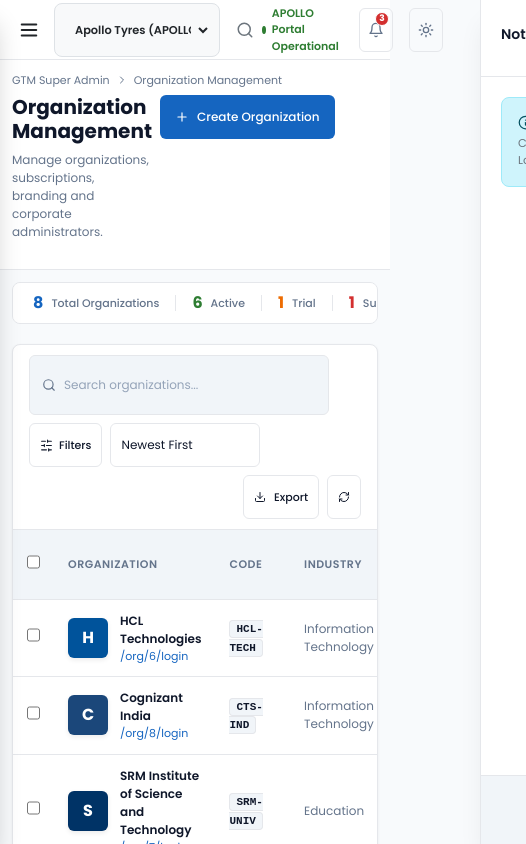
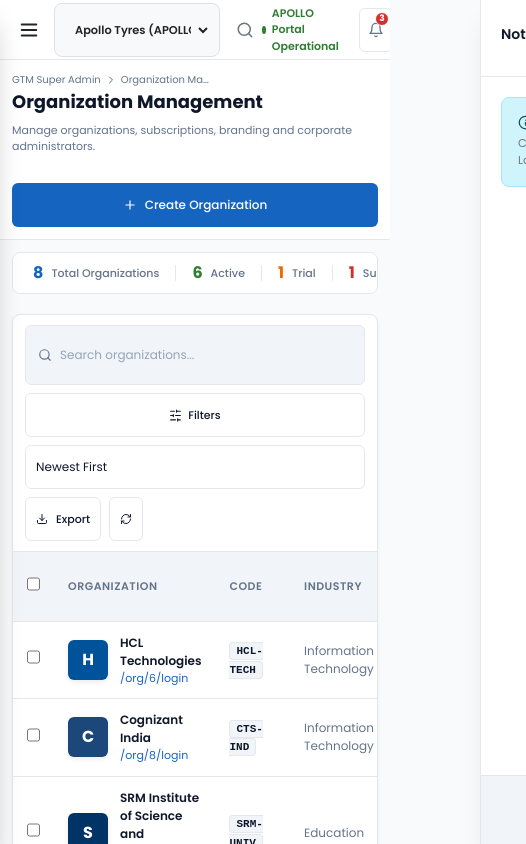
Before and after one commit to Saichu06/gtm-smartgate-vms, a React (Vite) app in the folder frontend/: page /customers in a window 390 px wide. Shown: the top 844 px of the page, 526 px wide, since content can reach past the window. Built offline with nearby package versions, Linux system fonts and the light colour scheme.

Commit message:
Responsiveness improved for mobile for the organization code

```diff
--- a/frontend/src/components/layout/OrgPortalHeader.jsx
+++ b/frontend/src/components/layout/OrgPortalHeader.jsx
@@ -85,26 +85,37 @@
           </div>
 
           {/* Org Name + Plan Badge */}
-          <div>
-            <div style={{ display: 'flex', alignItems: 'center', gap: 8 }}>
-              <span style={{ fontWeight: 700, fontSize: 'var(--text-sm)', color: 'var(--color-text-primary)' }}>
+          <div style={{ minWidth: 0 }}>
+            <div style={{ display: 'flex', alignItems: 'center', gap: 6, flexWrap: 'nowrap' }}>
+              <span
+                style={{
+                  fontWeight: 700,
+                  fontSize: 'var(--text-sm)',
+                  color: 'var(--color-text-primary)',
+                  whiteSpace: 'nowrap',
+                  overflow: 'hidden',
+                  textOverflow: 'ellipsis',
+                  maxWidth: '90px'
+                }}
+              >
                 {orgName}
               </span>
               <span
                 style={{
                   fontSize: 10,
                   fontWeight: 700,
-                  padding: '2px 7px',
+                  padding: '1px 6px',
                   borderRadius: 'var(--radius-sm)',
                   background: planStyle.bg,
                   color: planStyle.text,
                   letterSpacing: '0.3px',
+                  flexShrink: 0
                 }}
               >
                 {plan}
               </span>
             </div>
-            <div style={{ fontSize: 11, color: 'var(--color-text-secondary)' }}>
+            <div className="d-none d-sm-block" style={{ fontSize: 11, color: 'var(--color-text-secondary)' }}>
               <code style={{ fontSize: 10, background: `${primary}12`, color: primary, padding: '1px 5px', borderRadius: 3 }}>
                 {orgCode}
               </code>
--- a/frontend/src/components/layout/PageHeader.jsx
+++ b/frontend/src/components/layout/PageHeader.jsx
@@ -12,13 +12,13 @@
         <span>GTM Super Admin</span>
         {breadcrumbs.map((item, index) => (
           <React.Fragment key={index}>
-            <ChevronRight size={12} />
+            <ChevronRight size={12} style={{ flexShrink: 0 }} />
             <span>{item}</span>
           </React.Fragment>
         ))}
       </div>
       <div className="page-header-row">
-        <div>
+        <div style={{ minWidth: 0, flex: '1 1 auto' }}>
           <h1 className="page-title">{title}</h1>
           {subtitle && <p className="page-subtitle">{subtitle}</p>}
         </div>
--- a/frontend/src/pages/CorporateEmployeesPage.jsx
+++ b/frontend/src/pages/CorporateEmployeesPage.jsx
@@ -99,6 +99,7 @@
         </div>
 
         {/* Employee Table */}
+        <div className="table-responsive" style={{ width: '100%', overflowX: 'auto', WebkitOverflowScrolling: 'touch' }}>
           <table className="data-table">
             <thead>
               <tr>
@@ -148,6 +149,7 @@
               ))}
             </tbody>
           </table>
+        </div>
       </Card>
 
       {/* Add Employee Drawer */}
--- a/frontend/src/pages/CorporateVisitorsPage.jsx
+++ b/frontend/src/pages/CorporateVisitorsPage.jsx
@@ -116,6 +116,7 @@
         </div>
 
         {/* Visitor Table */}
+        <div className="table-responsive" style={{ width: '100%', overflowX: 'auto', WebkitOverflowScrolling: 'touch' }}>
           <table className="data-table">
             <thead>
               <tr>
@@ -174,6 +175,7 @@
               ))}
             </tbody>
           </table>
+        </div>
       </Card>
 
       {/* Register Visitor Drawer */}
--- a/frontend/src/styles/layout.css
+++ b/frontend/src/styles/layout.css
@@ -3,10 +3,20 @@
    ============================================================ */
 
 /* ─── Root Application Shell ─────────────────────────────── */
+html, body {
+  overflow-x: hidden !important;
+  max-width: 100vw !important;
+  width: 100% !important;
+  margin: 0;
+  padding: 0;
+}
+
 .app-shell {
   display: flex;
   min-height: 100vh;
   width: 100%;
+  max-width: 100vw;
+  overflow-x: hidden;
   background: var(--color-bg-base);
 }
 
@@ -111,7 +121,9 @@
   display: flex;
   flex-direction: column;
   min-width: 0;
+  max-width: 100%;
   min-height: 100vh;
+  overflow-x: hidden;
 }
 
 /* ─── Top Navbar ─────────────────────────────────────────── */
@@ -127,6 +139,10 @@
   top: 0;
   z-index: var(--z-sticky);
   flex-shrink: 0;
+  max-width: 100vw;
+  width: 100%;
+  box-sizing: border-box;
+  overflow: hidden;
 }
 
 .global-search {
@@ -193,6 +209,9 @@
   border-bottom: 1px solid var(--color-border);
   padding: var(--space-4) var(--space-6);
   flex-shrink: 0;
+  max-width: 100%;
+  box-sizing: border-box;
+  overflow: hidden;
 }
 
 .breadcrumbs {
@@ -202,15 +221,25 @@
   font-size: var(--text-xs);
   color: var(--color-text-secondary);
   margin-bottom: 6px;
+  flex-wrap: wrap;
+  max-width: 100%;
+  overflow: hidden;
 }
 
-.page-header-row { display: flex; align-items: flex-start; justify-content: space-between; gap: var(--space-4); }
-.page-title      { font-size: var(--text-2xl); font-weight: var(--font-bold); color: var(--color-text-primary); line-height: 1.2; }
-.page-subtitle   { font-size: var(--text-sm); color: var(--color-text-secondary); margin-top: 4px; }
+.breadcrumbs span {
+  white-space: nowrap;
+  overflow: hidden;
+  text-overflow: ellipsis;
+  max-width: 140px;
+}
+
+.page-header-row { display: flex; align-items: flex-start; justify-content: space-between; gap: var(--space-4); max-width: 100%; }
+.page-title      { font-size: var(--text-2xl); font-weight: var(--font-bold); color: var(--color-text-primary); line-height: 1.2; word-break: break-word; }
+.page-subtitle   { font-size: var(--text-sm); color: var(--color-text-secondary); margin-top: 4px; word-break: break-word; }
 .page-actions    { display: flex; align-items: center; gap: var(--space-2); flex-shrink: 0; }
 
 /* ─── Content Area ───────────────────────────────────────── */
-.page-content { padding: var(--space-6); flex: 1; }
+.page-content { padding: var(--space-6); flex: 1; min-width: 0; max-width: 100%; box-sizing: border-box; }
 
 /* ─── Stats Grid ─────────────────────────────────────────── */
 .stats-grid { display: grid; grid-template-columns: repeat(auto-fit, minmax(190px, 1fr)); gap: var(--space-4); margin-bottom: var(--space-5); }
@@ -994,6 +1023,76 @@
   }
 }
 
+/* Mobile (< 768px) Layout & Toolbar Overrides */
+@media (max-width: 767px) {
+  .page-header-bar {
+    padding: var(--space-3) !important;
+  }
+
+  .page-header-row {
+    flex-direction: column !important;
+    align-items: stretch !important;
+    gap: var(--space-2) !important;
+  }
+
+  .page-actions {
+    width: 100% !important;
+    display: flex !important;
+    flex-wrap: wrap !important;
+    gap: 8px !important;
+    margin-top: 4px !important;
+  }
+
+  .page-actions .btn {
+    flex: 1 1 auto !important;
+    width: 100% !important;
+  }
+
+  .global-search {
+    width: 100% !important;
+    max-width: 100% !important;
+    margin-left: 0 !important;
+  }
+
+  .table-toolbar {
+    flex-direction: column !important;
+    align-items: stretch !important;
+    gap: var(--space-3) !important;
+    padding: 10px var(--space-3) !important;
+  }
+
+  .table-toolbar > div,
+  .card-body > div.d-flex {
+    width: 100% !important;
+    max-width: 100% !important;
+    flex-direction: column !important;
+    align-items: stretch !important;
+    gap: var(--space-2) !important;
+  }
+
+  .table-toolbar select.form-control,
+  .table-toolbar input.form-control,
+  .card-body select.form-control,
+  .card-body input.form-control {
+    width: 100% !important;
+    max-width: 100% !important;
+    flex: 1 1 100% !important;
+    margin: 0 !important;
+  }
+
+  .table-toolbar div[style*="margin"],
+  .card-body div[style*="margin"] {
+    margin-left: 0 !important;
+    width: 100% !important;
+  }
+
+  .card-header {
+    flex-direction: column !important;
+    align-items: flex-start !important;
+    gap: var(--space-2) !important;
+  }
+}
+
 /* Mobile (< 576px) Layout & Touch Target Overrides */
 @media (max-width: 575px) {
   .top-navbar {
@@ -1004,19 +1103,53 @@
     padding: var(--space-3) !important;
   }
 
-  .page-header-bar {
-    padding: var(--space-3) !important;
+  .breadcrumbs {
+    font-size: 10px !important;
+    gap: 4px !important;
+    margin-bottom: 4px !important;
+    flex-wrap: wrap !important;
   }
 
-  .page-header-row {
-    flex-direction: column !alignment;
-    align-items: flex-start !important;
-    gap: var(--space-2) !important;
+  .breadcrumbs span {
+    max-width: 90px !important;
+    white-space: nowrap !important;
+    overflow: hidden !important;
+    text-overflow: ellipsis !important;
   }
 
-  .page-actions {
-    width: 100%;
-    flex-wrap: wrap;
+  .page-title {
+    font-size: 18px !important;
+    line-height: 1.25 !important;
+    word-break: break-word !important;
+  }
+
+  .page-subtitle {
+    font-size: 11px !important;
+    word-break: break-word !important;
+  }
+
+  /* Stat & KPI Cards Sizing for mobile phone screens */
+  .stat-card {
+    padding: 10px !important;
+  }
+
+  .stat-label {
+    font-size: 10px !important;
+    white-space: nowrap;
+    overflow: hidden;
+    text-overflow: ellipsis;
+  }
+
+  .stat-value {
+    font-size: 18px !important;
+    margin: 2px 0 4px !important;
+  }
+
+  .stat-subtext {
+    font-size: 10px !important;
+    white-space: nowrap;
+    overflow: hidden;
+    text-overflow: ellipsis;
   }
 
   /* Drawers become 100% full screen on mobile phones */
```
Lines whose indentation alone changed are shown as unchanged.
